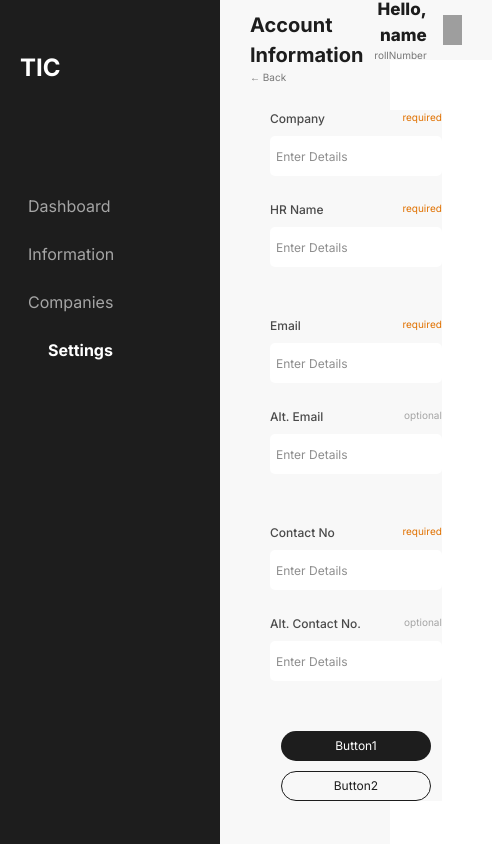
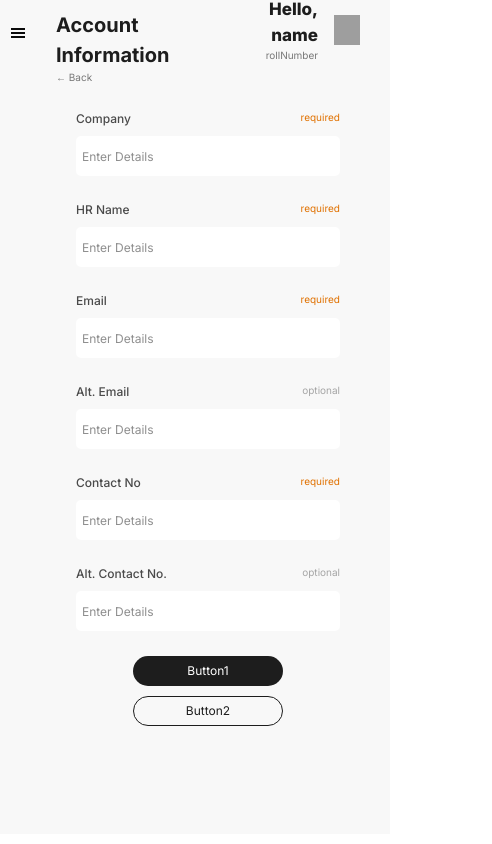
Before and after one commit to Arif20484423/Tic-Web-App, a Next.js app: page /master-sheet in a window 390 px wide. Shown: the whole page, 492 px wide, since content can reach past the window. Built offline with nearby package versions, Linux system fonts and the light colour scheme; no server answers; grey boxes are pictures that could not be loaded.

Commit message:
Sidenavbar can hide now

```diff
--- a/src/app/(secure)/layout.jsx
+++ b/src/app/(secure)/layout.jsx
@@ -1,21 +1,34 @@
 "use client";
 
 import React from "react";
+import { GiHamburgerMenu } from "react-icons/gi";
 import SideNavbar from "@/components/Navbar/SideNavbar";
 import Header from "@/components/Navbar/Header";
-import styles from "./Component.module.css"
+import styles from "./Component.module.css";
 
 const layout = ({ children }) => {
+  const showHideNavbar = () => {
+    console.log("showHideNavbar clicked");
+  }
   return (
-    <div className=" flex flex-row h-full w-full bg-[var(--blackColor-050)]">
+    <div className=" flex flex-row h-full w-full bg-[var(--blackColor-050)] ">
       {/* sidebar            */}
-      <div className="h-screen w-[220px] bg-[var(--primaryColor-500)] px-[20px] py-[50px] flex flex-col gap-y-[100px]">
-        <SideNavbar></SideNavbar>
+      <div>
+        <div className="flex flex-col sm:hidden  pt-[25px] pl-[10px]
+        hover:cursor-pointer"
+        onClick={showHideNavbar}>
+          <GiHamburgerMenu onClick={showHideNavbar}/>
+        </div>
+        <div className="h-screen hidden sm:flex flex-col w-[220px] bg-[var(--primaryColor-500)] px-[20px] py-[50px]  gap-y-[100px] ">
+          <SideNavbar></SideNavbar>
+        </div>
       </div>
       {/* main content */}
       <div className="flex-1 w-min-[400px] ">
         <Header></Header>
-        <div className={`h-[calc(100vh-70px)] overflow-scroll scrollbar-hide ${styles.body}`}>
+        <div
+          className={`h-[calc(100vh-70px)] overflow-scroll scrollbar-hide ${styles.body}`}
+        >
           {children}
         </div>
       </div>
--- a/src/components/master-list/MasterListStudent.jsx
+++ b/src/components/master-list/MasterListStudent.jsx
@@ -14,7 +14,7 @@ const MasterListStudent = () => {
 
   return (
     <div className="flex flex-col items-center p-[50px]">
-      <form className="flex flex-col gap-[50px] w-full  sm:min-w-[350px] sm:w-full sm:max-w-[450px] md:w-full md:min-w-[500px] md:max-w-[1000px] bg-[var(--blackColor-050)]">
+      <form className="flex flex-col gap-[25px] w-full  sm:min-w-[350px] sm:w-full sm:max-w-[450px] md:w-full md:min-w-[500px] md:max-w-[1000px] bg-[var(--blackColor-050)]">
         <div className="flex flex-col justify-center items-center md:flex-row gap-[25px]">
           <Input
             size="large"
```
